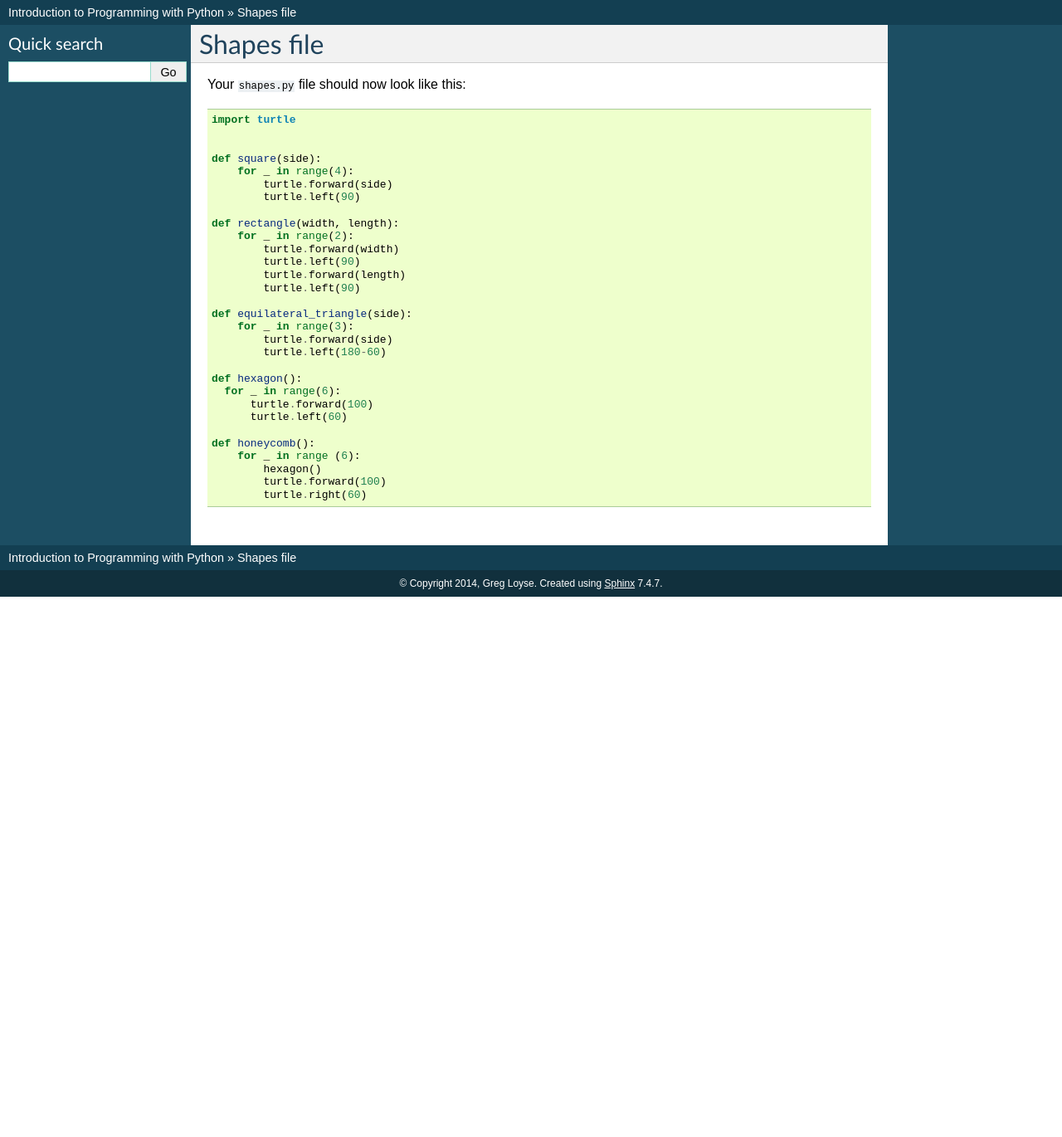
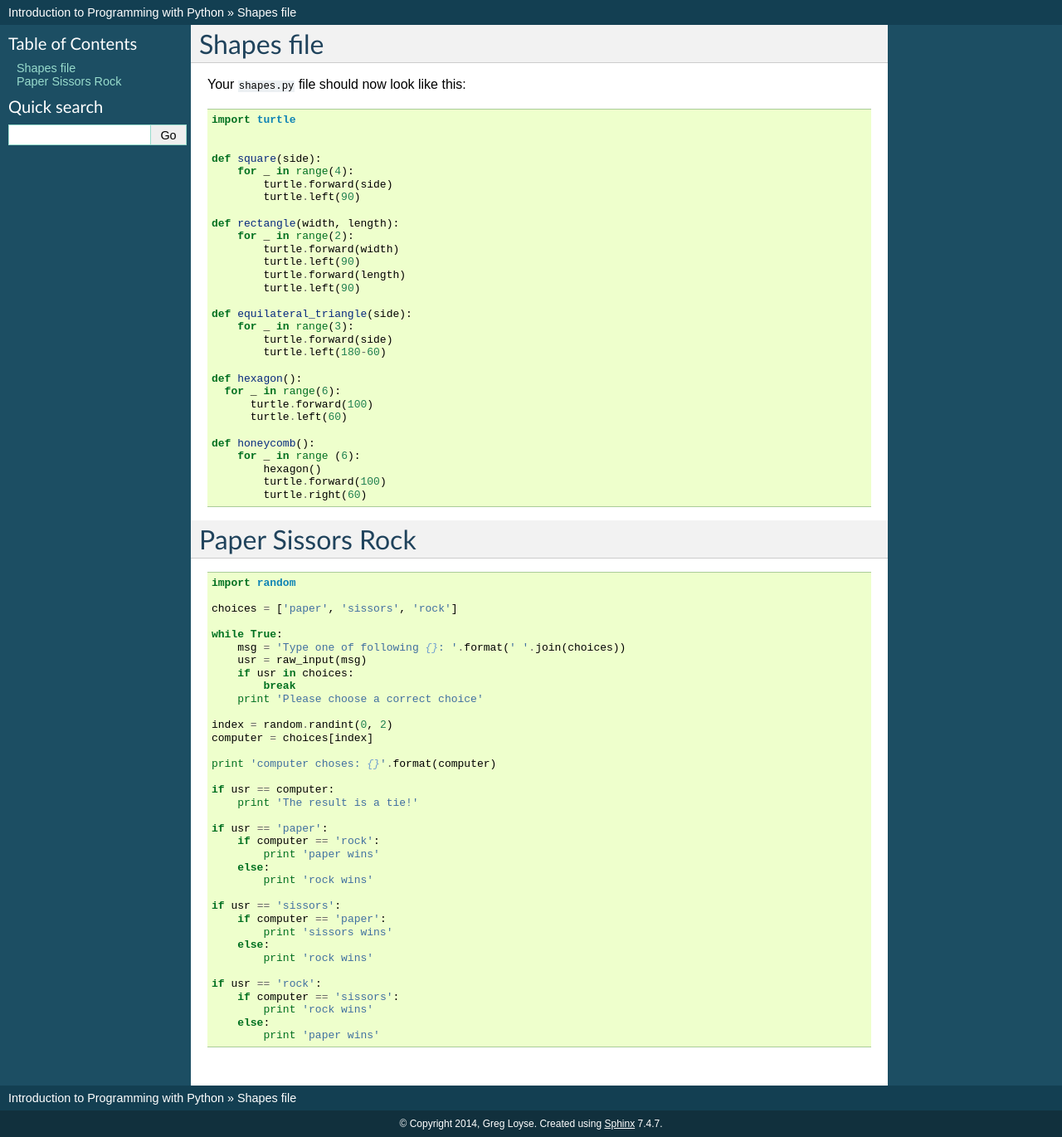
Before and after one commit to gu-lseg/intro-to-programming, a Sphinx documentation site: the page built from source/flow_control_solutions.rst, in a window 1280 px wide. Shown: the whole page at 83% size. Built offline with Sphinx 7.4.7, drawn with Linux system fonts in a browser that asks for light colours; before the commit the page ends 900 px from its top, so only the background shows below that.

Commit message:
paper sissors rock

```diff
--- a/source/flow_control_solutions.rst
+++ b/source/flow_control_solutions.rst
@@ -35,3 +35,46 @@ Your ``shapes.py`` file should now look like this:
             hexagon()
             turtle.forward(100)
             turtle.right(60)
+
+
+Paper Sissors Rock
+==================
+
+::
+
+    import random
+
+    choices = ['paper', 'sissors', 'rock']
+
+    while True:
+        msg = 'Type one of following {}: '.format(' '.join(choices))
+        usr = raw_input(msg)
+        if usr in choices:
+            break
+        print 'Please choose a correct choice'
+
+    index = random.randint(0, 2)
+    computer = choices[index]
+
+    print 'computer choses: {}'.format(computer)
+
+    if usr == computer:
+        print 'The result is a tie!'
+
+    if usr == 'paper':
+        if computer == 'rock':
+            print 'paper wins'
+        else:
+            print 'rock wins'
+
+    if usr == 'sissors':
+        if computer == 'paper':
+            print 'sissors wins'
+        else:
+            print 'rock wins'
+
+    if usr == 'rock':
+        if computer == 'sissors':
+            print 'rock wins'
+        else:
+            print 'paper wins'
```
Also changed, not shown: source/flow_control.rst (+11 -0 lines).
